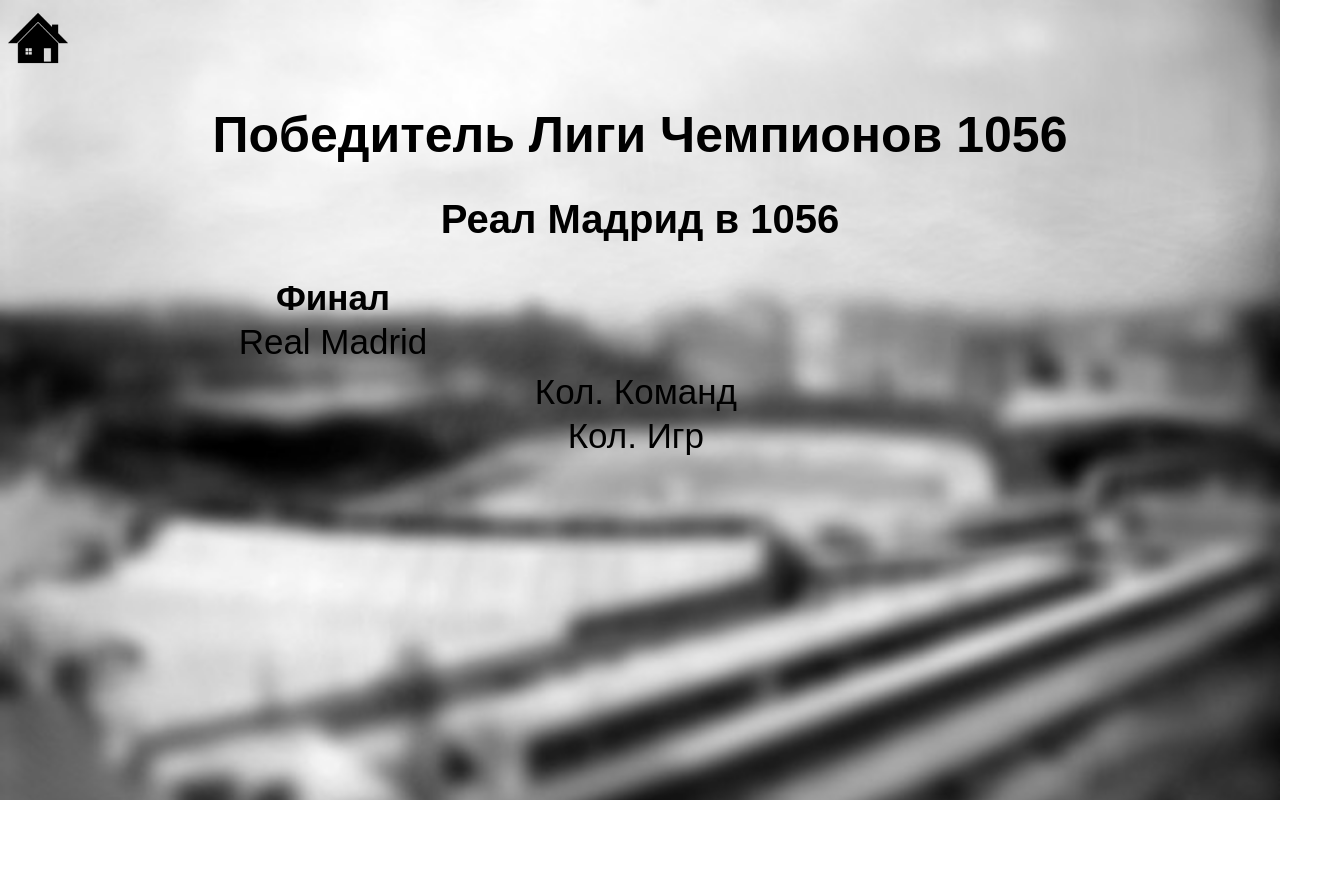
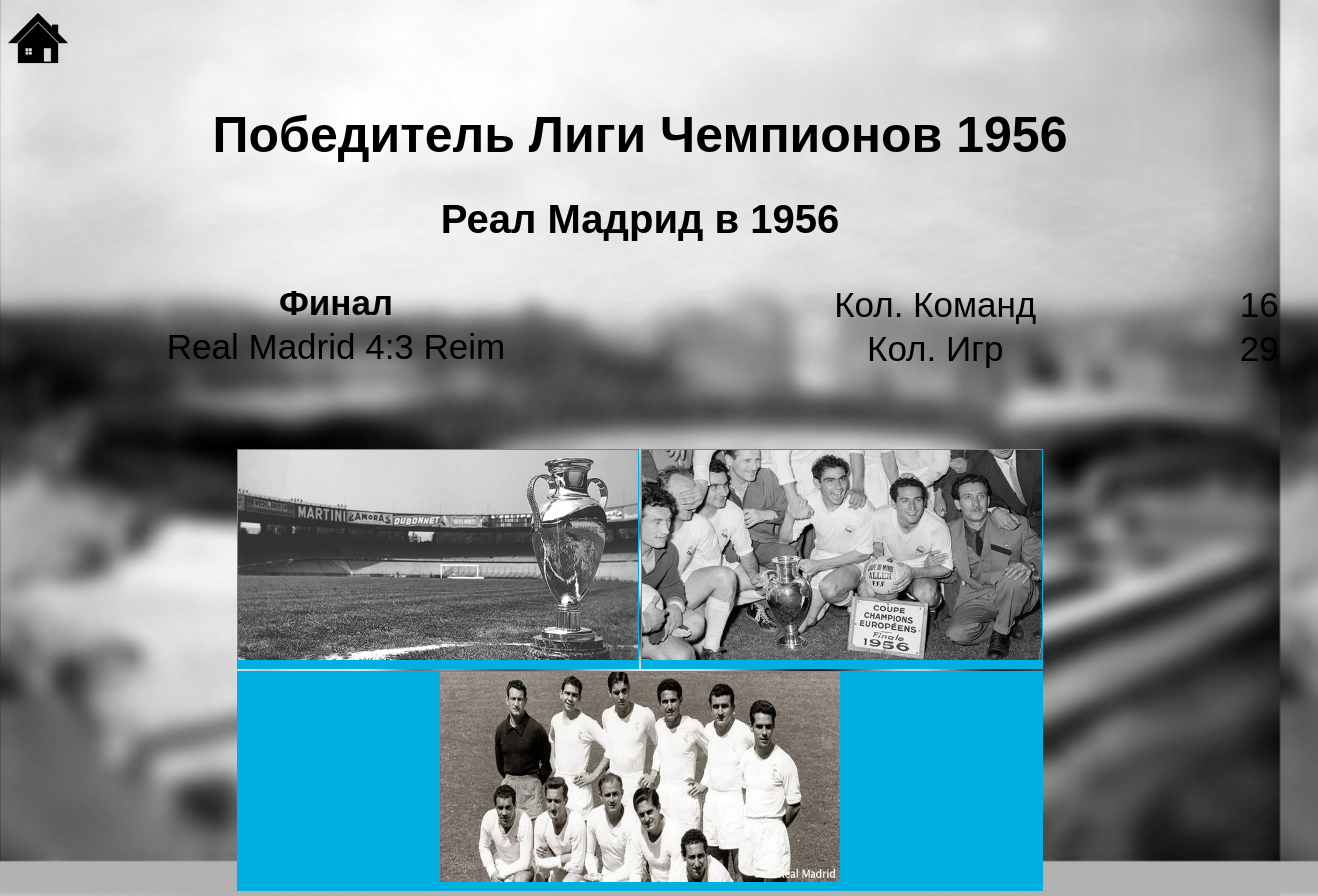
Before and after one commit to jarmirzo-lab/jarmirzo-lab.github.io, a plain HTML site: page indexrealmadrid.html in a window 1280 px wide. Shown: the top 896 px of the page, 1318 px wide, since content can reach past the window. Before the commit the page ends 800 px from the top, so only its background shows below. Drawn offline with Linux system fonts and the light colour scheme.

Commit message:
Add files via upload

```diff
--- a/indexrealmadrid.html
+++ b/indexrealmadrid.html
@@ -1,14 +1,16 @@
 <!Doctype html>
 <html>
 <head>
-    <title>1056</title>
+    <title>1956</title>
     <link rel="stylesheet" style="text/css" href="stylerealmadrid.css">
     </head>
 <body>
-<a href="index.html"><img src="back.png" width="60px"></a>
-        <h1>Победитель Лиги Чемпионов 1056</h1>
-    <h2><b>Реал Мадрид в 1056</b></h2>
+<a href="indexglav.html"><img src="back.png" id="one"></a>
+        <h1>Победитель Лиги Чемпионов 1956</h1>
+    <h2><b>Реал Мадрид в 1956</b></h2>
     <table class="center">
+        <tr>
+            <td>
     <table>
         <tr>
         <td align="center">
@@ -16,32 +18,53 @@
             </td>
         </tr>
         <tr>
-        <td>
-            Real Madrid
+        <td align="center">
+            Real Madrid 4:3 Reim
             </td>
         </tr>
     </table>
+            </td>
+            <td>
     <table class="center">
         <tr>
         <td colspan="2" align="center">
             </td>
         </tr>
     <tr>
-        <td>
+        <td align="center">
         Кол. Команд
         </td>
-        <td>
-
+        <td align="center">
+        16
         </td>
         <tr>
-        <td>
+        <td align="center">
         Кол. Игр
         </td>
             <td>
-
+            29
             </td>
         </tr>
     </table>
+            </td>
+        </tr>
     </table>
+    <br><br><br><br>
+    <table align="center">
+     <tr>
+        <td bgcolor="lighblue">
+            <img src="indexrealmadridphoto.png" id="two" alt="photo1956">
+            </td>
+         <td bgcolor="lighblue">
+             <img src="indexrealmadridphoto2.jpg" id="two">
+         </td>
+        </tr>
+        <tr>
+        <td colspan="2" bgcolor="lighblue" align="center">
+            <img src="indexrealmadridphoto3.jpg" id="two">
+            </td>
+        </tr>
+    </table>
+    <br><br><br><br><br><br>
     </body>
 </html>
```
Also changed, not shown: indexrealmadrid2.html (+11 -5 lines), indexrealmadrid3.html (+10 -4 lines).
